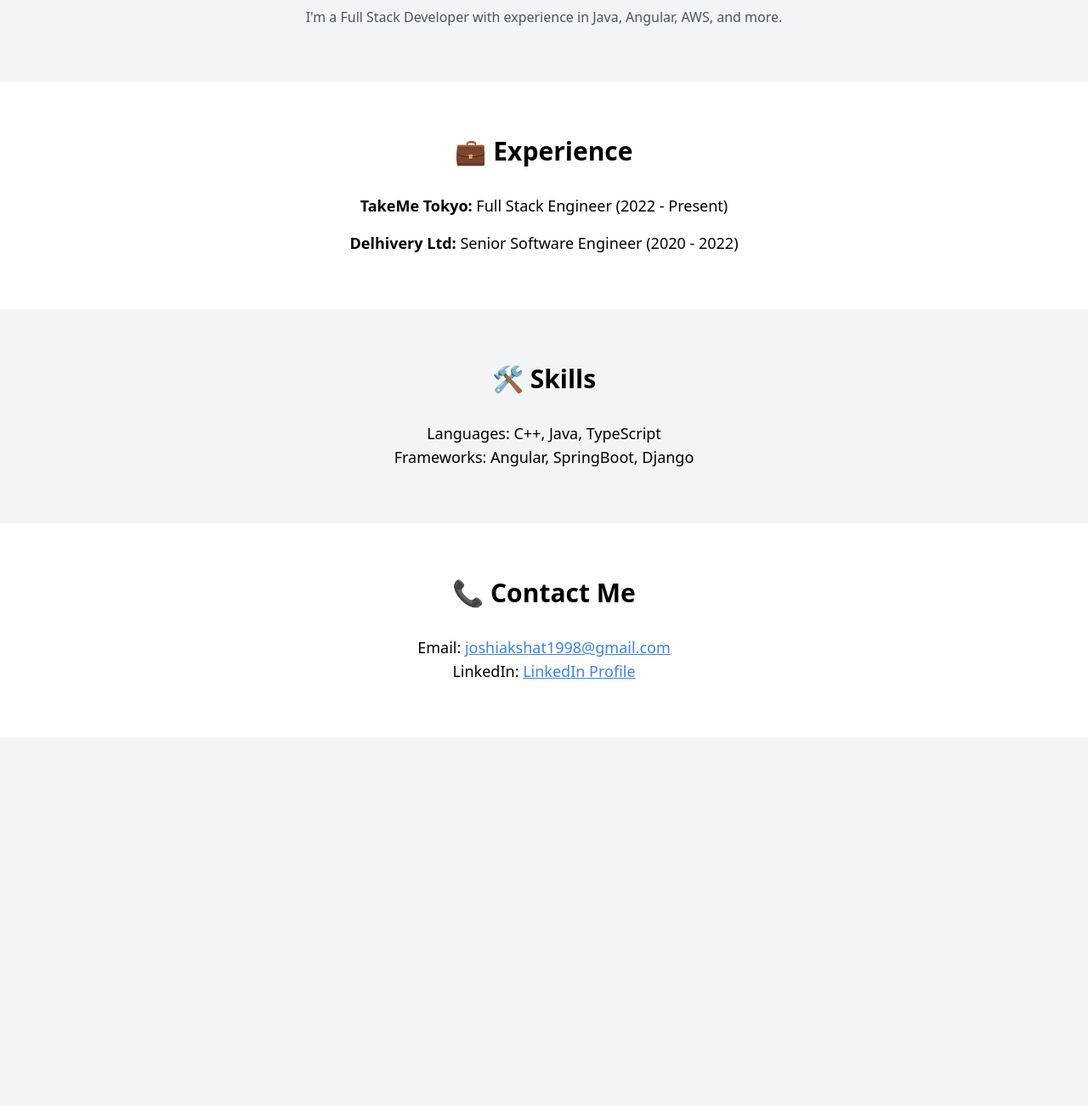
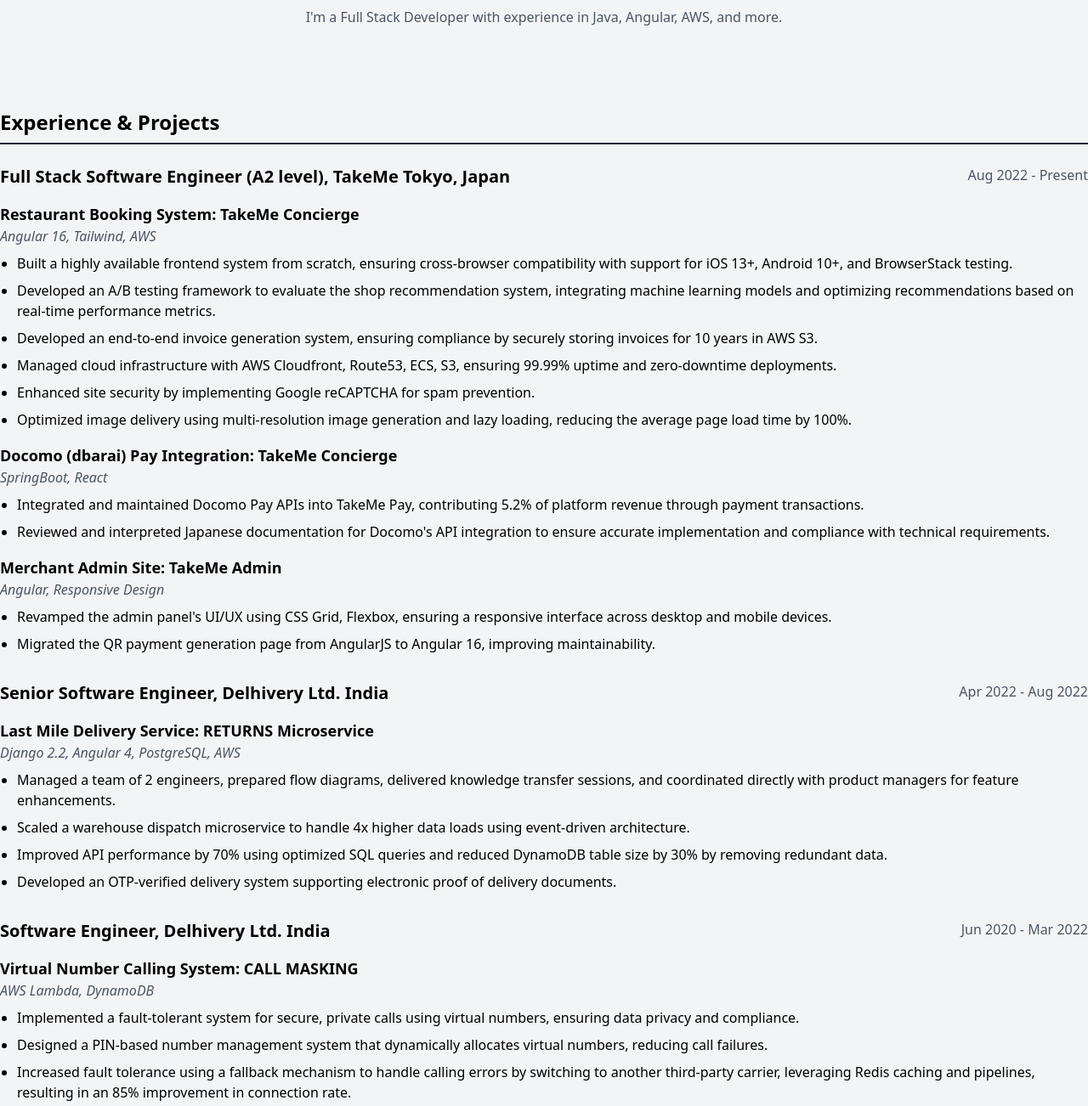
Before and after one commit to akshat98/github.io, a plain HTML site: page index.html in a window 1280 px wide. Shown: the part 360-1662 px from the top of the page at 85% size. Before the commit the page ends 1228 px from the top, so only its background shows below. Drawn offline with nearby package versions, Linux system fonts and the light colour scheme; a script that the page names is missing.

Commit message:
Update index.html
added experience and projects

```diff
--- a/index.html
+++ b/index.html
@@ -32,12 +32,87 @@
 </section>
 
 <!-- Experience Section -->
-<section id="experience" class="py-16 bg-white text-center">
-  <h2 class="text-3xl font-bold mb-8">💼 Experience</h2>
-  <ul class="space-y-4">
-    <li class="text-lg"><strong>TakeMe Tokyo:</strong> Full Stack Engineer (2022 - Present)</li>
-    <li class="text-lg"><strong>Delhivery Ltd:</strong> Senior Software Engineer (2020 - 2022)</li>
-  </ul>
+<!-- Experience & Projects Section -->
+<section class="my-8">
+  <h2 class="text-2xl font-bold border-b-2 border-gray-800 pb-2">Experience & Projects</h2>
+
+  <!-- Experience Item Start -->
+  <div class="mt-6">
+    <div class="flex justify-between">
+      <h3 class="text-xl font-semibold">Full Stack Software Engineer (A2 level), TakeMe Tokyo, Japan</h3>
+      <span class="text-gray-600">Aug 2022 - Present</span>
+    </div>
+
+    <!-- Project 1 -->
+    <div class="mt-4">
+      <h4 class="font-semibold text-lg">Restaurant Booking System: TakeMe Concierge</h4>
+      <p class="italic text-gray-600">Angular 16, Tailwind, AWS</p>
+      <ul class="list-disc ml-5 mt-2 space-y-2">
+        <li>Built a highly available frontend system from scratch, ensuring cross-browser compatibility with support for iOS 13+, Android 10+, and BrowserStack testing.</li>
+        <li>Developed an A/B testing framework to evaluate the shop recommendation system, integrating machine learning models and optimizing recommendations based on real-time performance metrics.</li>
+        <li>Developed an end-to-end invoice generation system, ensuring compliance by securely storing invoices for 10 years in AWS S3.</li>
+        <li>Managed cloud infrastructure with AWS Cloudfront, Route53, ECS, S3, ensuring 99.99% uptime and zero-downtime deployments.</li>
+        <li>Enhanced site security by implementing Google reCAPTCHA for spam prevention.</li>
+        <li>Optimized image delivery using multi-resolution image generation and lazy loading, reducing the average page load time by 100%.</li>
+      </ul>
+    </div>
+
+    <!-- Project 2 -->
+    <div class="mt-4">
+      <h4 class="font-semibold text-lg">Docomo (dbarai) Pay Integration: TakeMe Concierge</h4>
+      <p class="italic text-gray-600">SpringBoot, React</p>
+      <ul class="list-disc ml-5 mt-2 space-y-2">
+        <li>Integrated and maintained Docomo Pay APIs into TakeMe Pay, contributing 5.2% of platform revenue through payment transactions.</li>
+        <li>Reviewed and interpreted Japanese documentation for Docomo's API integration to ensure accurate implementation and compliance with technical requirements.</li>
+      </ul>
+    </div>
+
+    <!-- Project 3 -->
+    <div class="mt-4">
+      <h4 class="font-semibold text-lg">Merchant Admin Site: TakeMe Admin</h4>
+      <p class="italic text-gray-600">Angular, Responsive Design</p>
+      <ul class="list-disc ml-5 mt-2 space-y-2">
+        <li>Revamped the admin panel's UI/UX using CSS Grid, Flexbox, ensuring a responsive interface across desktop and mobile devices.</li>
+        <li>Migrated the QR payment generation page from AngularJS to Angular 16, improving maintainability.</li>
+      </ul>
+    </div>
+  </div>
+
+  <!-- Previous Job -->
+  <div class="mt-8">
+    <div class="flex justify-between">
+      <h3 class="text-xl font-semibold">Senior Software Engineer, Delhivery Ltd. India</h3>
+      <span class="text-gray-600">Apr 2022 - Aug 2022</span>
+    </div>
+
+    <div class="mt-4">
+      <h4 class="font-semibold text-lg">Last Mile Delivery Service: RETURNS Microservice</h4>
+      <p class="italic text-gray-600">Django 2.2, Angular 4, PostgreSQL, AWS</p>
+      <ul class="list-disc ml-5 mt-2 space-y-2">
+        <li>Managed a team of 2 engineers, prepared flow diagrams, delivered knowledge transfer sessions, and coordinated directly with product managers for feature enhancements.</li>
+        <li>Scaled a warehouse dispatch microservice to handle 4x higher data loads using event-driven architecture.</li>
+        <li>Improved API performance by 70% using optimized SQL queries and reduced DynamoDB table size by 30% by removing redundant data.</li>
+        <li>Developed an OTP-verified delivery system supporting electronic proof of delivery documents.</li>
+      </ul>
+    </div>
+  </div>
+
+  <div class="mt-8">
+    <div class="flex justify-between">
+      <h3 class="text-xl font-semibold">Software Engineer, Delhivery Ltd. India</h3>
+      <span class="text-gray-600">Jun 2020 - Mar 2022</span>
+    </div>
+
+    <div class="mt-4">
+      <h4 class="font-semibold text-lg">Virtual Number Calling System: CALL MASKING</h4>
+      <p class="italic text-gray-600">AWS Lambda, DynamoDB</p>
+      <ul class="list-disc ml-5 mt-2 space-y-2">
+        <li>Implemented a fault-tolerant system for secure, private calls using virtual numbers, ensuring data privacy and compliance.</li>
+        <li>Designed a PIN-based number management system that dynamically allocates virtual numbers, reducing call failures.</li>
+        <li>Increased fault tolerance using a fallback mechanism to handle calling errors by switching to another third-party carrier, leveraging Redis caching and pipelines, resulting in an 85% improvement in connection rate.</li>
+      </ul>
+    </div>
+  </div>
 </section>
 
 <!-- Skills Section -->
```
